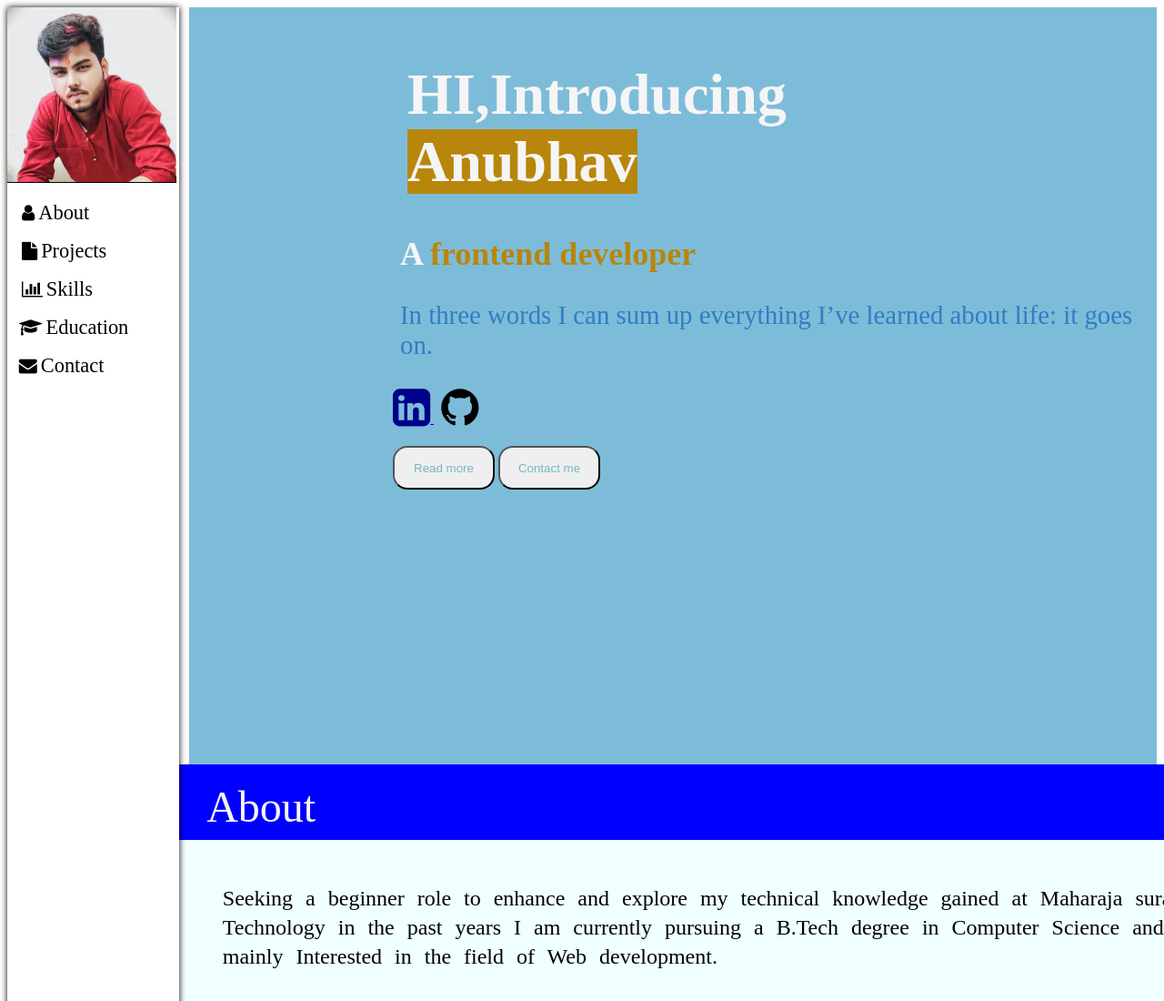
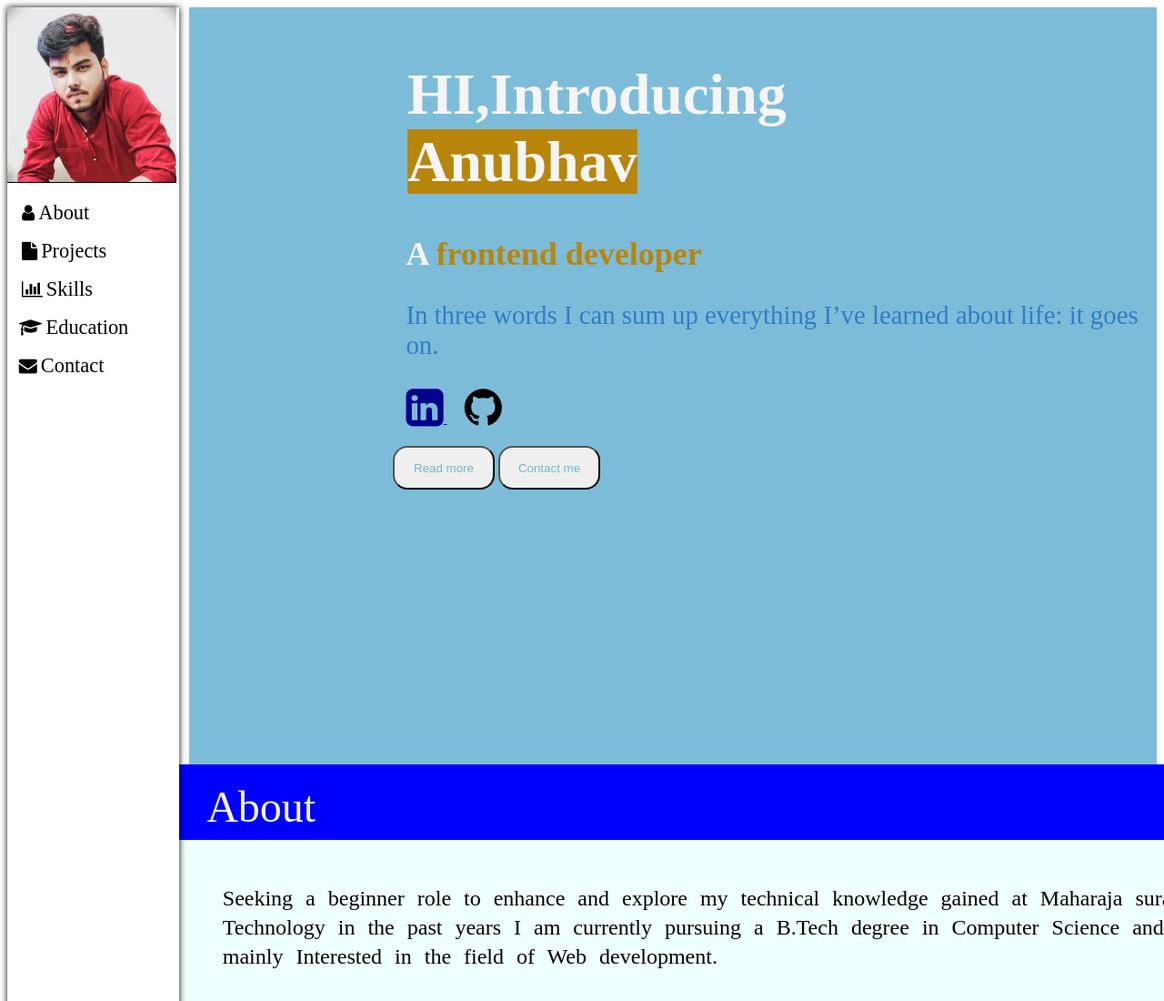
Before and after one commit to Anubhavgupta194/Portfolio, a plain HTML site: page index.html in a window 1280 px wide. Shown: the top 1100 px of the page at 91% size. Drawn offline with Linux system fonts and the light colour scheme.

Commit message:
Portfolio

```diff
--- a/index.html
+++ b/index.html
@@ -70,7 +70,7 @@
 
              </a>
 
-             <a href="https://github.com/Anubhavgupta194?tab=repositories">
+             <a href="https://github.com/Anubhavgupta194?tab=repositories" style="margin-left: 0.7rem;">
 
                 <i class="fa fa-github" style="font-size:48px;color:black"></i>
 
--- a/style.css
+++ b/style.css
@@ -40,7 +40,7 @@
       color: darkgoldenrod;
   }
   .quality{
-      margin-left: 13.50rem;
+      margin-left: 13.9rem;
       font-size: 1.5rem;
   }
   section>p{
@@ -48,7 +48,7 @@
       font-size: 1.8rem;
   }
   .profiles{
-      margin-left: 13rem;
+      margin-left: 13.9rem;
 
   }
   a{
```
